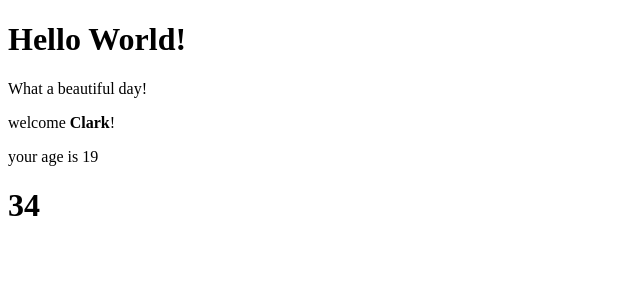
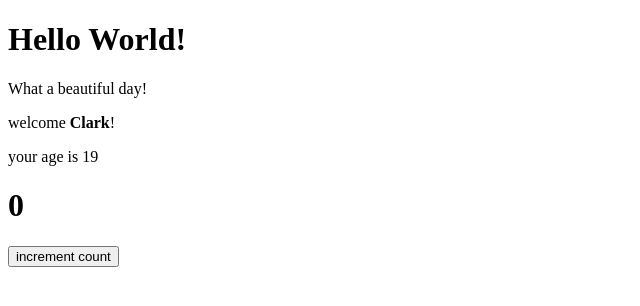
Before and after one commit to karimhaj/react-exercises, a React (Create React App) app in the folder my-app/: page / in a window 1280 px wide. Shown: the top 306 px of the page, without its empty margins (0-640 px from the left). Built offline with nearby package versions, Linux system fonts and the light colour scheme.

Commit message:
exercise 1 of events

```diff
--- a/my-app/src/App.js
+++ b/my-app/src/App.js
@@ -11,7 +11,7 @@ export class App extends React.Component {
             <div>
                 <Hello />
                 <Welcome age="19" name={theName}/>
-                <Counter value={4} incrementInterval={1000} incrementAmount={6} />
+                <Counter value={0} incrementInterval={1000} incrementAmount={2} />
             </div>
         )
     }
--- a/my-app/src/Counter.js
+++ b/my-app/src/Counter.js
@@ -6,18 +6,30 @@ export default class Counter extends React.Component{
         count: this.props.value
     }
 
-    //The constructor is not needed
 
-    componentDidMount(){
-     setInterval(()=>{
-        this.setState({
-            count: this.state.count + this.props.incrementAmount
+
+    // componentDidMount(){
+    //  setInterval(()=>{
+    //     this.setState({
+    //         count: this.state.count + this.props.incrementAmount
+    //     })
+    //  },this.props.incrementInterval)
+    // }
+
+    handleCounterIncrement = () =>{
+        this.setState(state=>{
+            return {
+                count: state.count + this.props.incrementAmount}
         })
-     },this.props.incrementInterval)
     }
 
+
     render(){
-        return <CounterDisplay count= {this.state.count} />
+        return (<div>
+            <CounterDisplay count= {this.state.count} />
+            <ClickCounter increment= {this.handleCounterIncrement}/>
+        </div>
+        )
     }
 }
 
@@ -27,3 +39,11 @@ export class CounterDisplay extends React.Component{
         return <h1>{this.props.count}</h1>
     }
 }
+
+export class ClickCounter extends React.Component{
+
+
+render(){
+    return <button onClick = {this.props.increment}>increment count</button>
+}
+}
```
